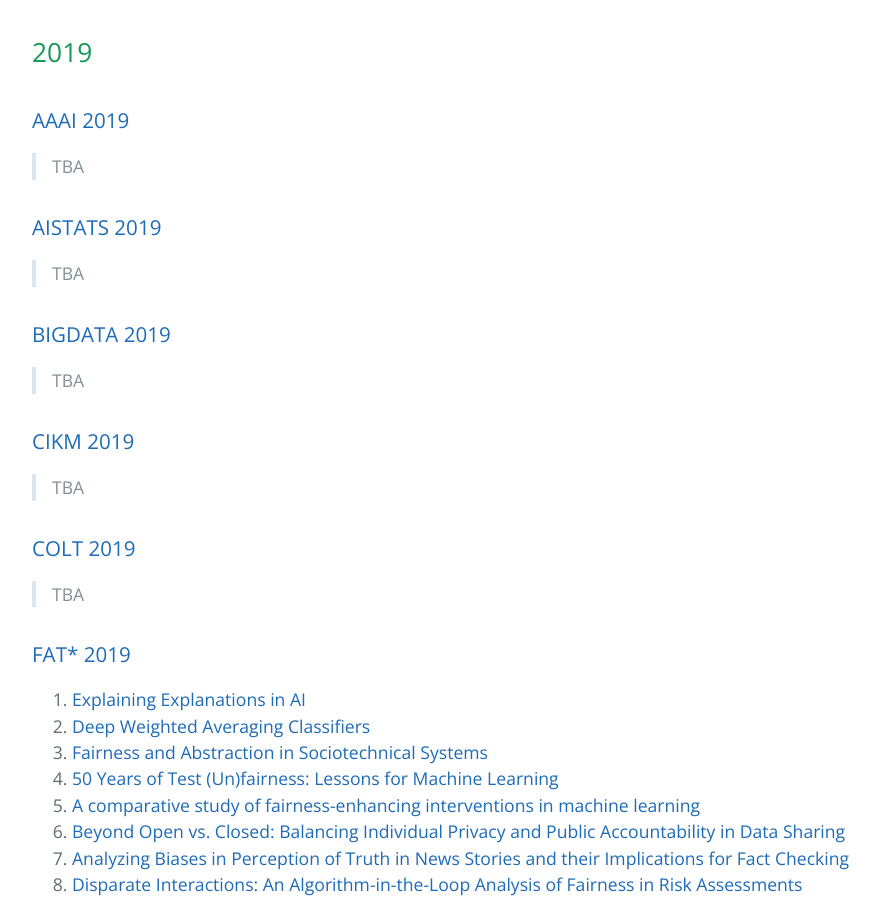
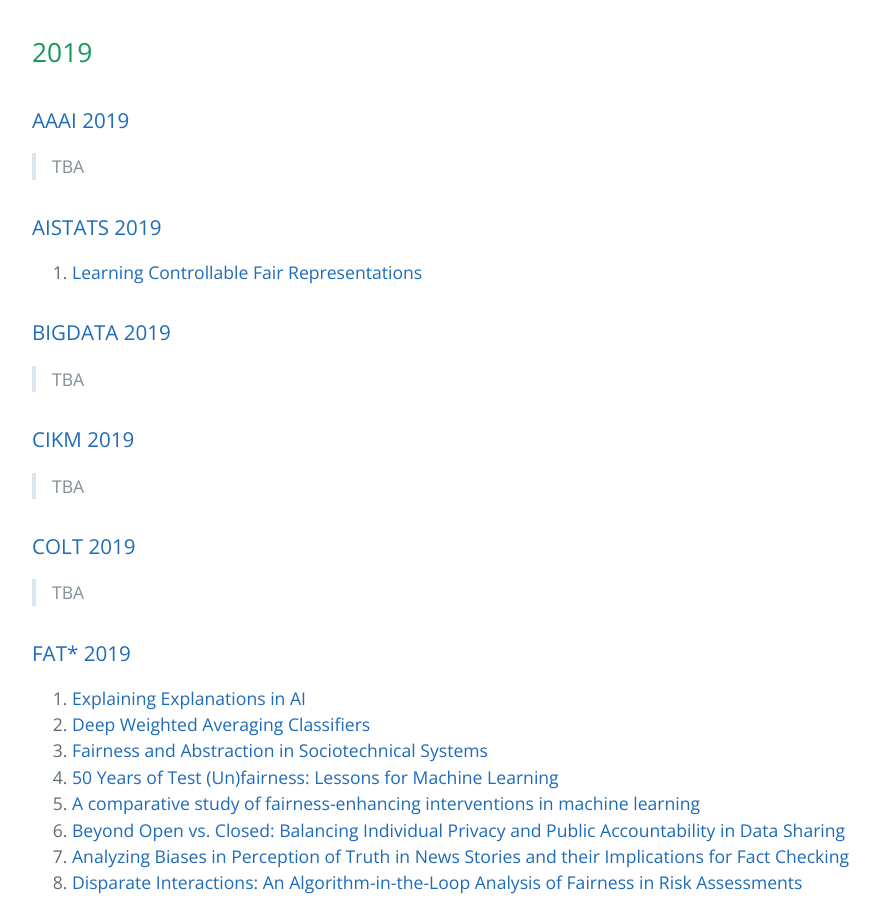
Before and after one commit to minakhan01/FairAI, a Jekyll site: the page built from conference.md, in a window 1280 px wide and 900 px high, scrolled down 466 px. Shown: the whole window, without its empty margins (192-1072 px from the left). Built offline with Jekyll 4.4.1, drawn with Linux system fonts in a browser that asks for light colours; our own code applies the rules of GitHub Pages for plain Markdown files.

Commit message:
Add a paper for AISTATS 2019

```diff
--- a/conference.md
+++ b/conference.md
@@ -12,7 +12,7 @@ layout: default
 
 ### [AISTATS 2019](https://dblp.uni-trier.de/db/conf/aistats/aistats2019.html)
 
-> TBA
+1. [Learning Controllable Fair Representations](http://proceedings.mlr.press/v89/song19a)
 
 ### [BIGDATA 2019](https://dblp.uni-trier.de/db/conf/bigdataconf/bigdataconf2019.html)
 
```
